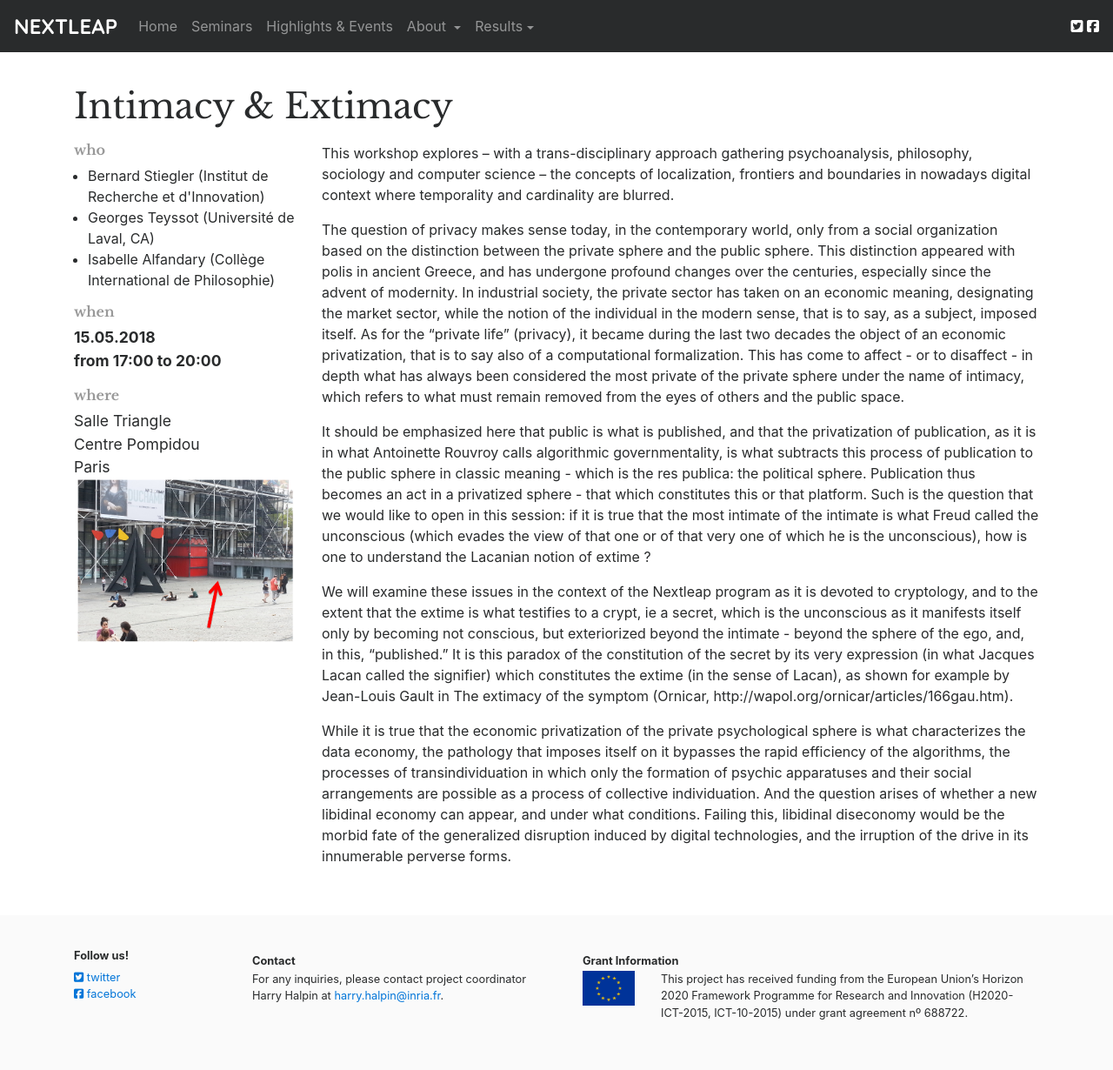
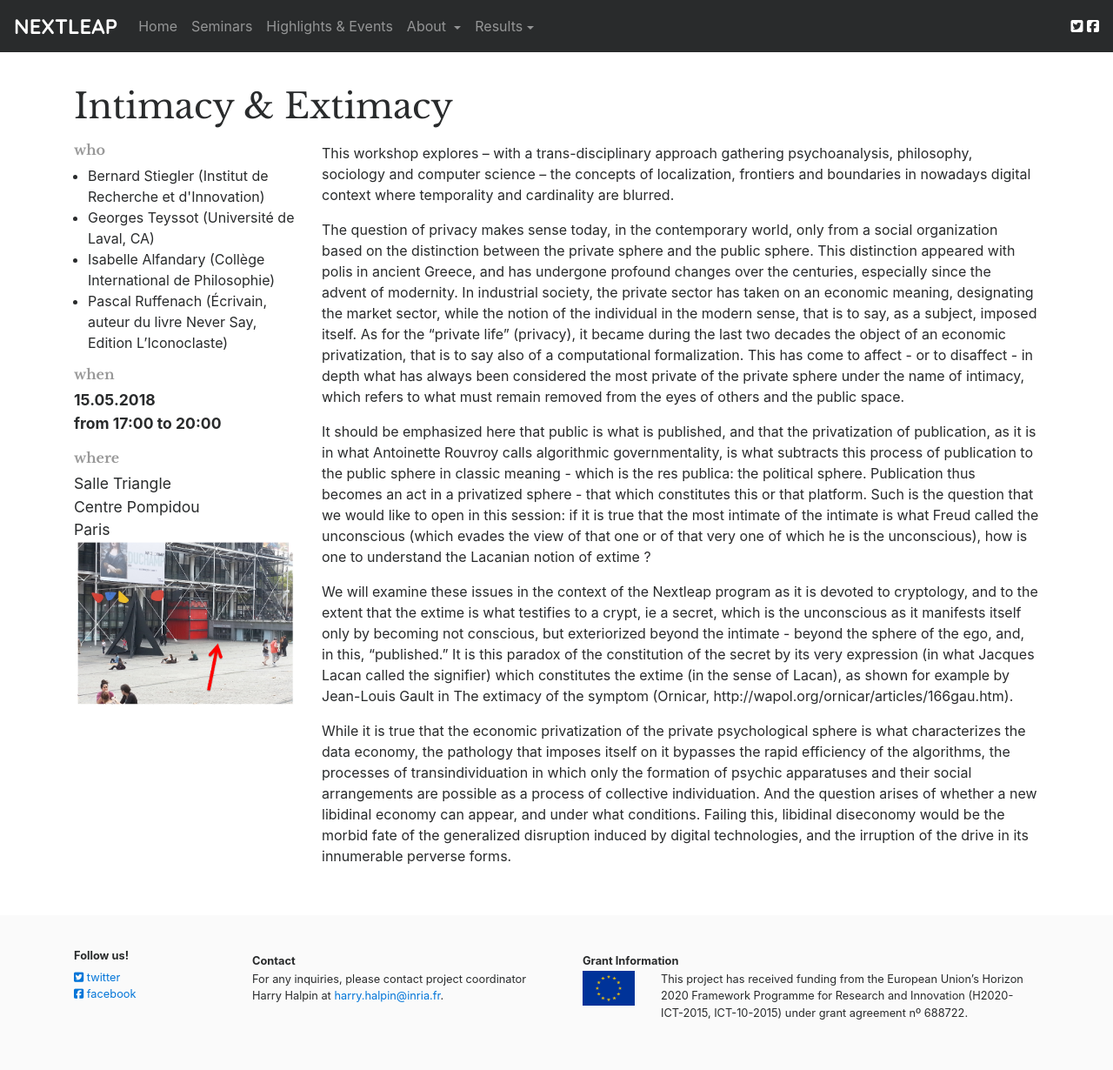
Before and after one commit to nextleap-project/nextleap-website, a Jekyll site: the page built from _seminars/2018-5.md, in a window 1280 px wide. Shown: the whole page at 87% size. Built offline with Jekyll 4.4.1, drawn with Linux system fonts in a browser that asks for light colours; nearby versions of some CDN libraries.

Commit message:
Seminar modified

```diff
--- a/_seminars/2018-5.md
+++ b/_seminars/2018-5.md
@@ -13,6 +13,7 @@
 - Bernard Stiegler (Institut de Recherche et d'Innovation)
 - Georges Teyssot (Université de Laval, CA)
 - Isabelle Alfandary (Collège International de Philosophie)
+- Pascal Ruffenach (Écrivain, auteur du livre Never Say, Edition L’Iconoclaste)
 
 # warning: This seminar is currently being defined. Some information may change in the next days.
 
```
